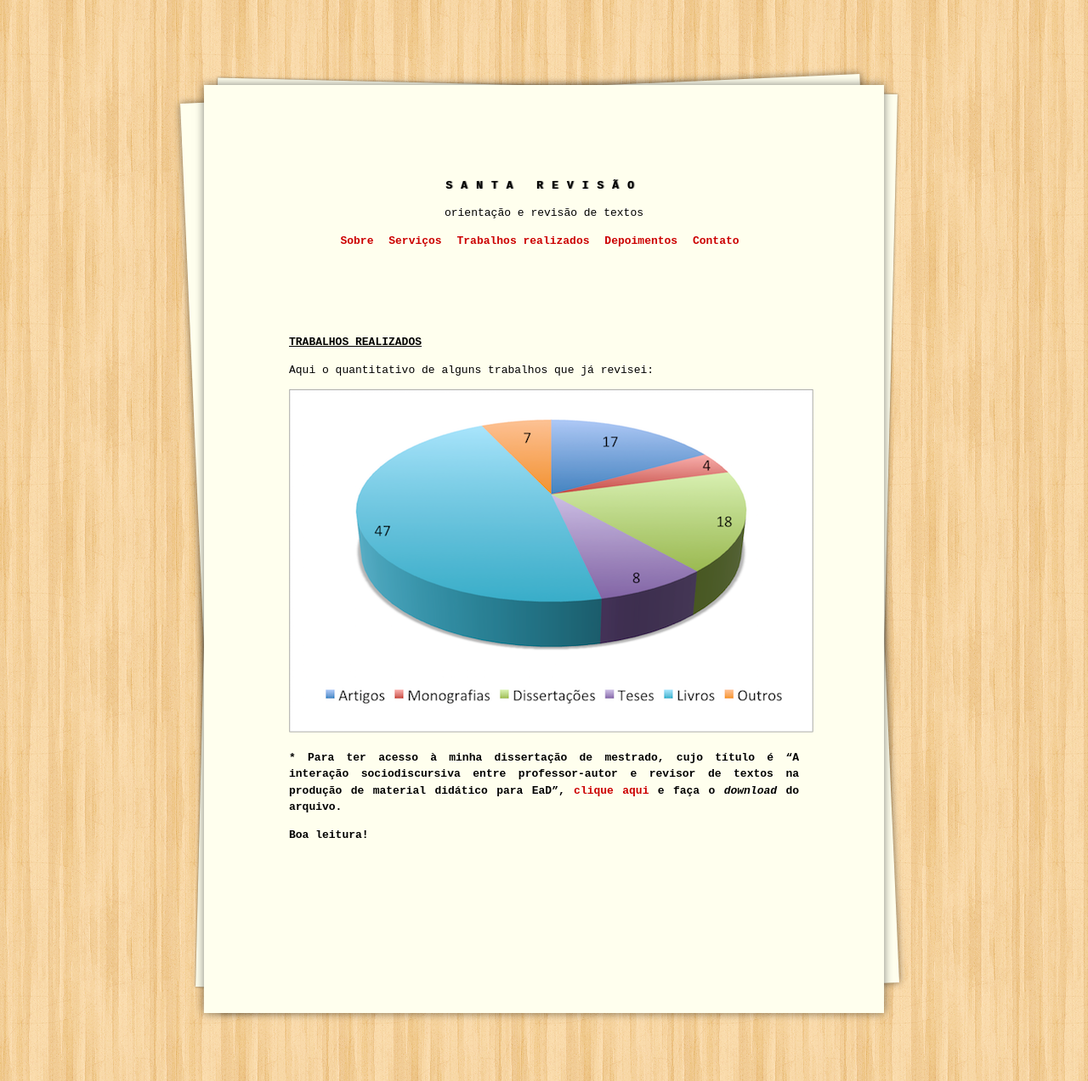
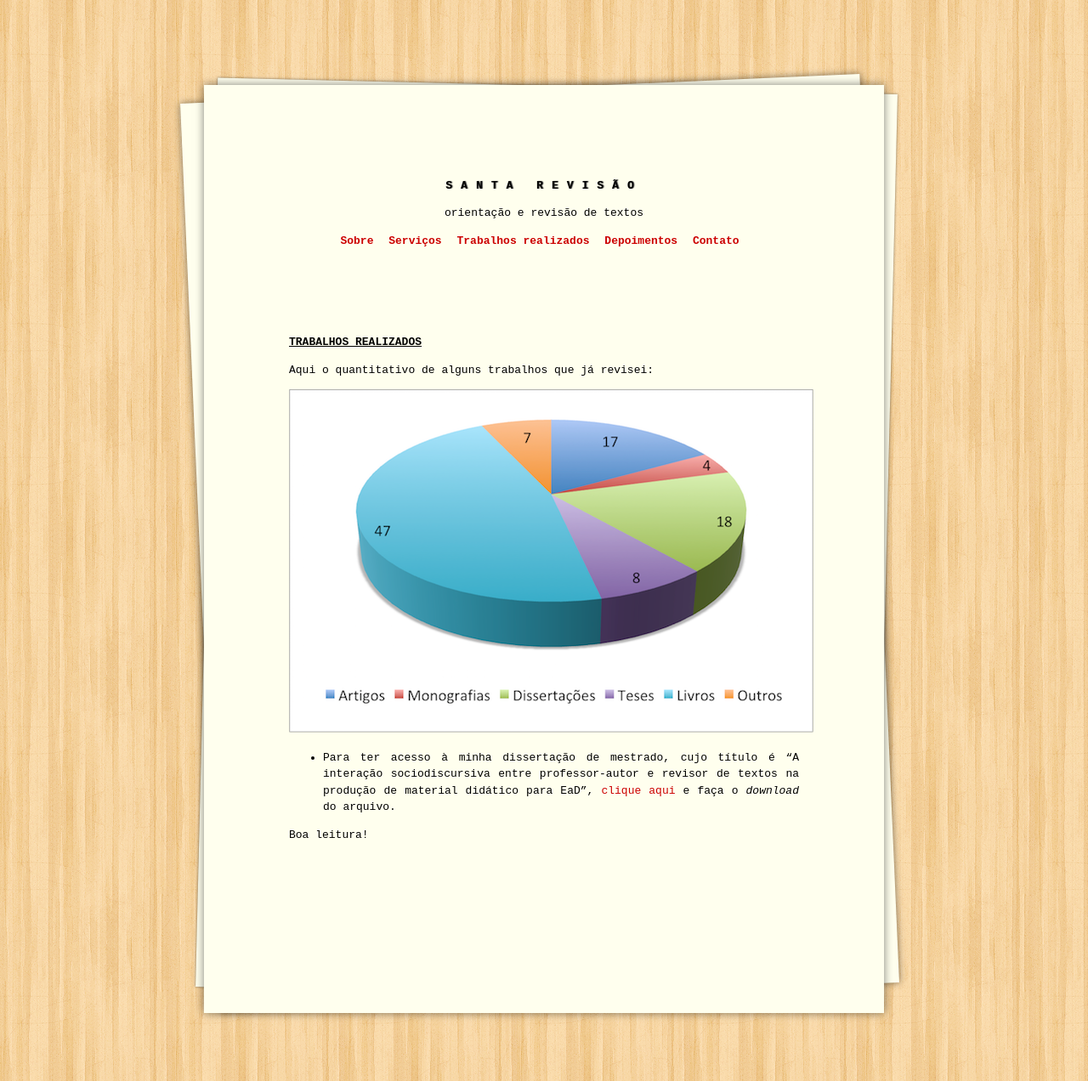
Before and after one commit to raqueldiniz/site, a Jekyll site: the page built from trabalhos-realizados.md, in a window 1280 px wide. Shown: the whole page at 85% size. Built offline with Jekyll 4.4.1, drawn with Linux system fonts in a browser that asks for light colours.

```diff
--- a/trabalhos-realizados.md
+++ b/trabalhos-realizados.md
@@ -8,6 +8,6 @@ Aqui o quantitativo de alguns trabalhos que já revisei:
 
 ![trabalhos realizados](/images/trabalhos-realizados4.png)
 
-__* Para ter acesso à minha dissertação de mestrado, cujo título é "A interação sociodiscursiva entre professor-autor e revisor de textos na produção de material didático para EaD", [clique aqui](https://sigaa.ufpb.br/sigaa/verProducao?idProducao=678570&key=ec6d5d7a66fa0c735f1d27438e403fc5) e faça o _download_ do arquivo.__
+* Para ter acesso à minha dissertação de mestrado, cujo título é "A interação sociodiscursiva entre professor-autor e revisor de textos na produção de material didático para EaD", [clique aqui](https://sigaa.ufpb.br/sigaa/verProducao?idProducao=678570&key=ec6d5d7a66fa0c735f1d27438e403fc5) e faça o _download_ do arquivo.
 
-__Boa leitura!__
+Boa leitura!
```
